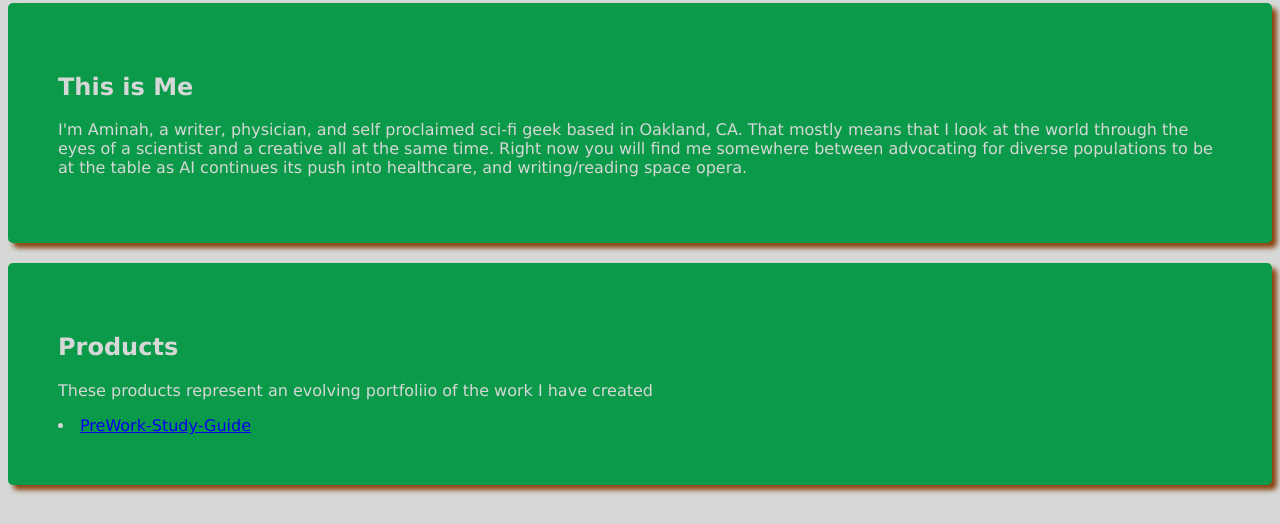
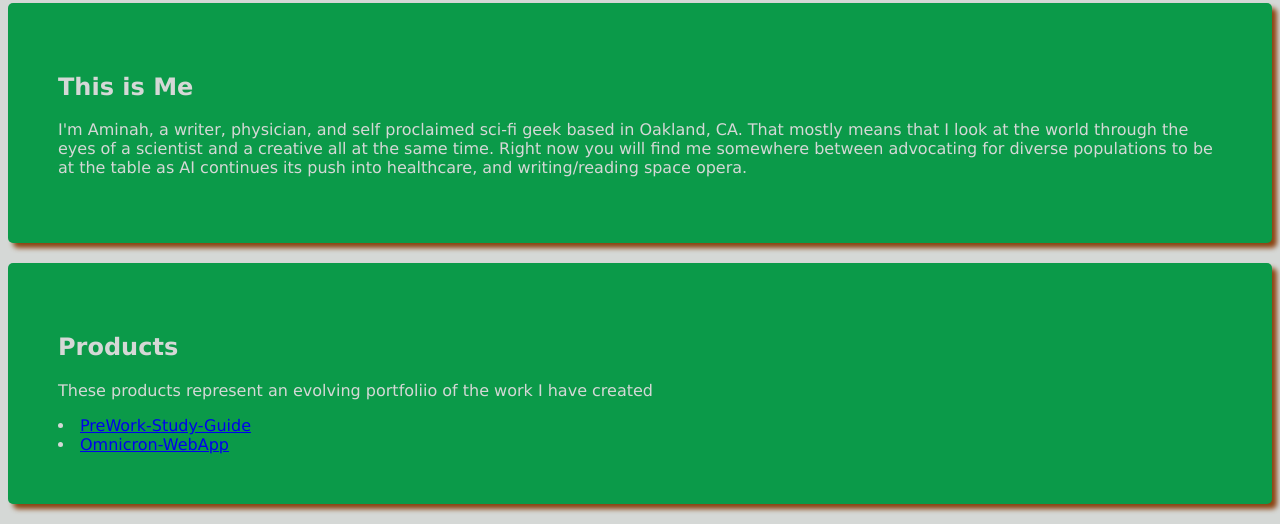
Before and after one commit to Alcherry527/Portfolio-challenge, a plain HTML site: page index.html in a window 1280 px wide. Shown: the part 1083-1607 px from the top of the page. Drawn offline with Linux system fonts and the light colour scheme.

Commit message:
added group project

```diff
--- a/index.html
+++ b/index.html
@@ -26,14 +26,17 @@
   </header>
 
   <section class="intro">
-      <img src="./assets/img_8994 copy.jpg"alt="Headshot of Aminah Cherry image"/>
+    <img src="./assets/img_8994 copy.jpg" alt="Headshot of Aminah Cherry image" />
   </section>
 
   <section class="modern">
     <article id="About-Me" class="Elements">
       <h2>This is Me</h2>
       <p>
-        I'm Aminah, a writer, physician, and self proclaimed sci-fi geek based in Oakland, CA. That mostly means that I look at the world through the eyes of a scientist and a creative all at the same time. Right now you will find me somewhere between advocating for diverse populations to be at the table as AI continues its push into healthcare, and writing/reading space opera.
+        I'm Aminah, a writer, physician, and self proclaimed sci-fi geek based in Oakland, CA. That mostly means that I
+        look at the world through the eyes of a scientist and a creative all at the same time. Right now you will find
+        me somewhere between advocating for diverse populations to be at the table as AI continues its push into
+        healthcare, and writing/reading space opera.
       </p>
     </article>
     <article id="Products" class="Elements">
@@ -44,7 +47,12 @@
       <li>
         <a href="https://alcherry527.github.io/prework-study-guide/">PreWork-Study-Guide</a>
       </li>
+      <li>
+        <a href="https://srvidales.github.io/omicron/">Omnicron-WebApp
+        </a>
+      </li>
     </article>
   </section>
 </body>
+
 </html>
```
Also changed, not shown: 2 other files. Lines whose indentation alone changed are shown as unchanged.
